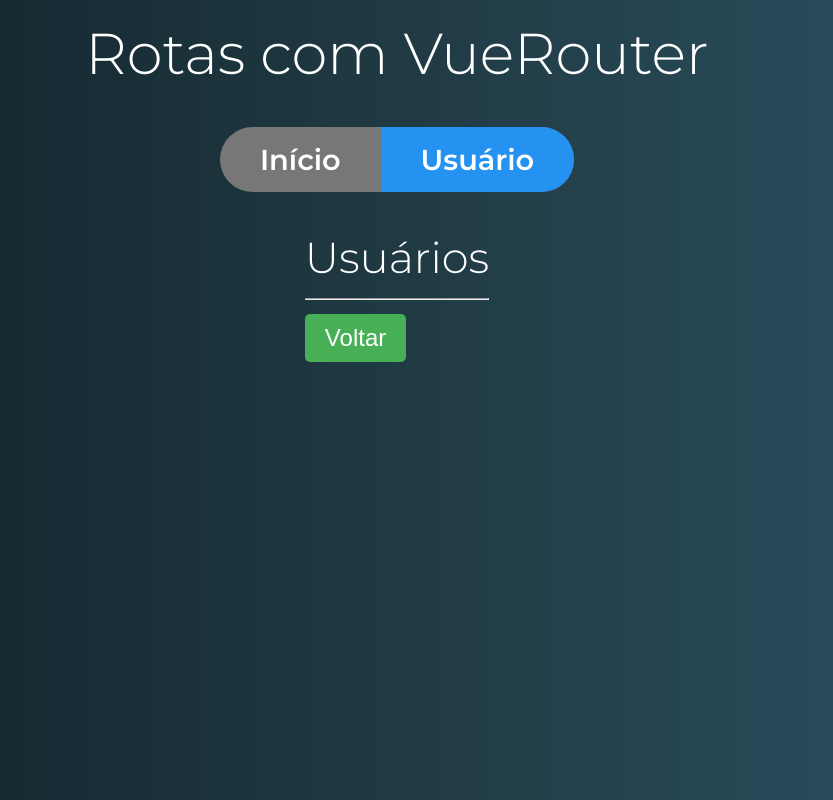
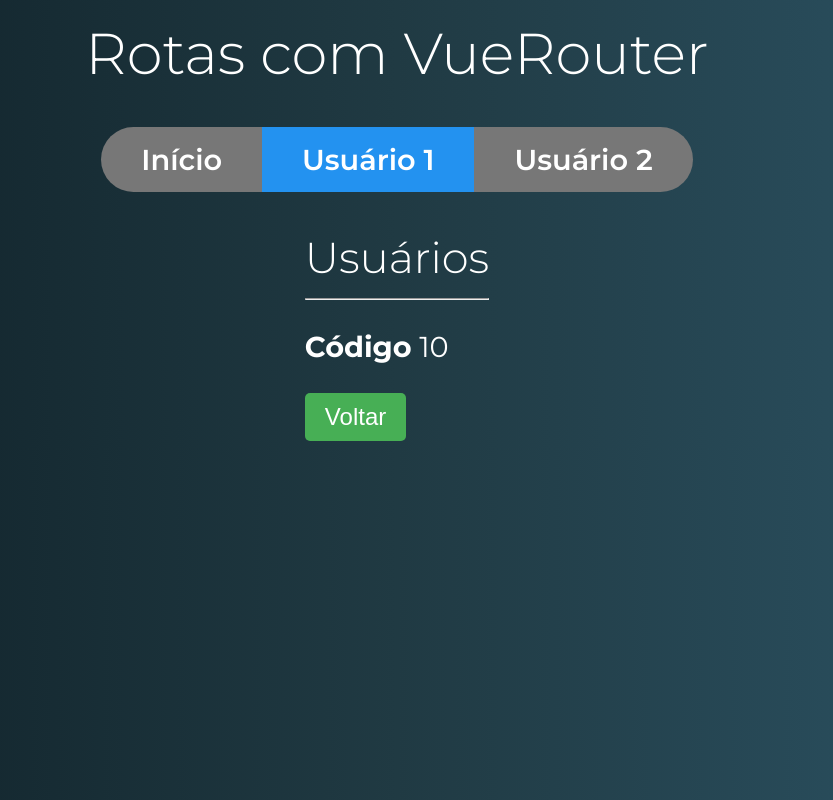
Before and after one commit to JaimeDevS/vue-router, a Vue app: page /usuario/10 in a window 1280 px wide. Shown: the whole page, without its empty margins (243-1076 px from the left). Built offline with nearby package versions, Linux system fonts and the light colour scheme.

Commit message:
atualizando a variavel da rota na vu

```diff
--- a/src/components/template/menu.vue
+++ b/src/components/template/menu.vue
@@ -2,7 +2,8 @@
   <nav class="menu">
     <ul>
         <router-link to="/" tag="li" active-class="active" exact><a>Início</a></router-link>
-        <router-link to="/usuario/10" tag="li" active-class="active"><a>Usuário</a></router-link>
+        <router-link to="/usuario/10" tag="li" active-class="active"><a>Usuário 1</a></router-link>
+        <router-link to="/usuario/20" tag="li" active-class="active"><a>Usuário 2</a></router-link>
     </ul>
   </nav>
 </template>
--- a/src/components/usuario/Usuario.vue
+++ b/src/components/usuario/Usuario.vue
@@ -2,12 +2,23 @@
   <div class="usuario">
     <h2>Usuários</h2>
     <hr>
+    <p><strong>Código</strong> {{ id }}</p>
     <button sucesso @click="irParaInicio">Voltar</button>
   </div>
 </template>
 
 <script>
 export default {
+  data() {
+    return {
+      id: this.$route.params.id
+    }
+  },
+  watch: {
+    $route(to, from) {
+      this.id = to.params.id
+    }
+  },
   methods: {
     irParaInicio() {
       //this.$router.push('/')
```
